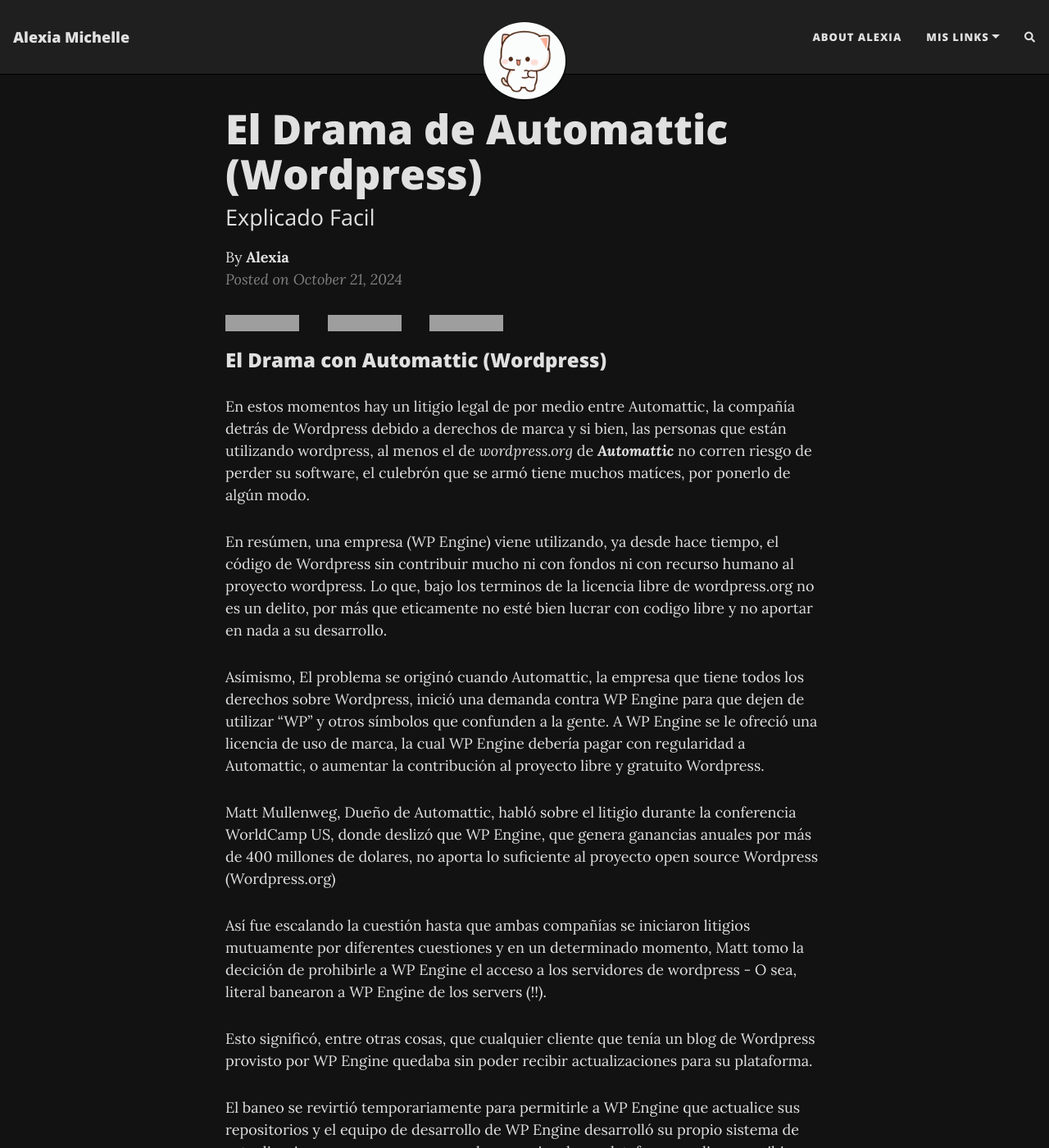
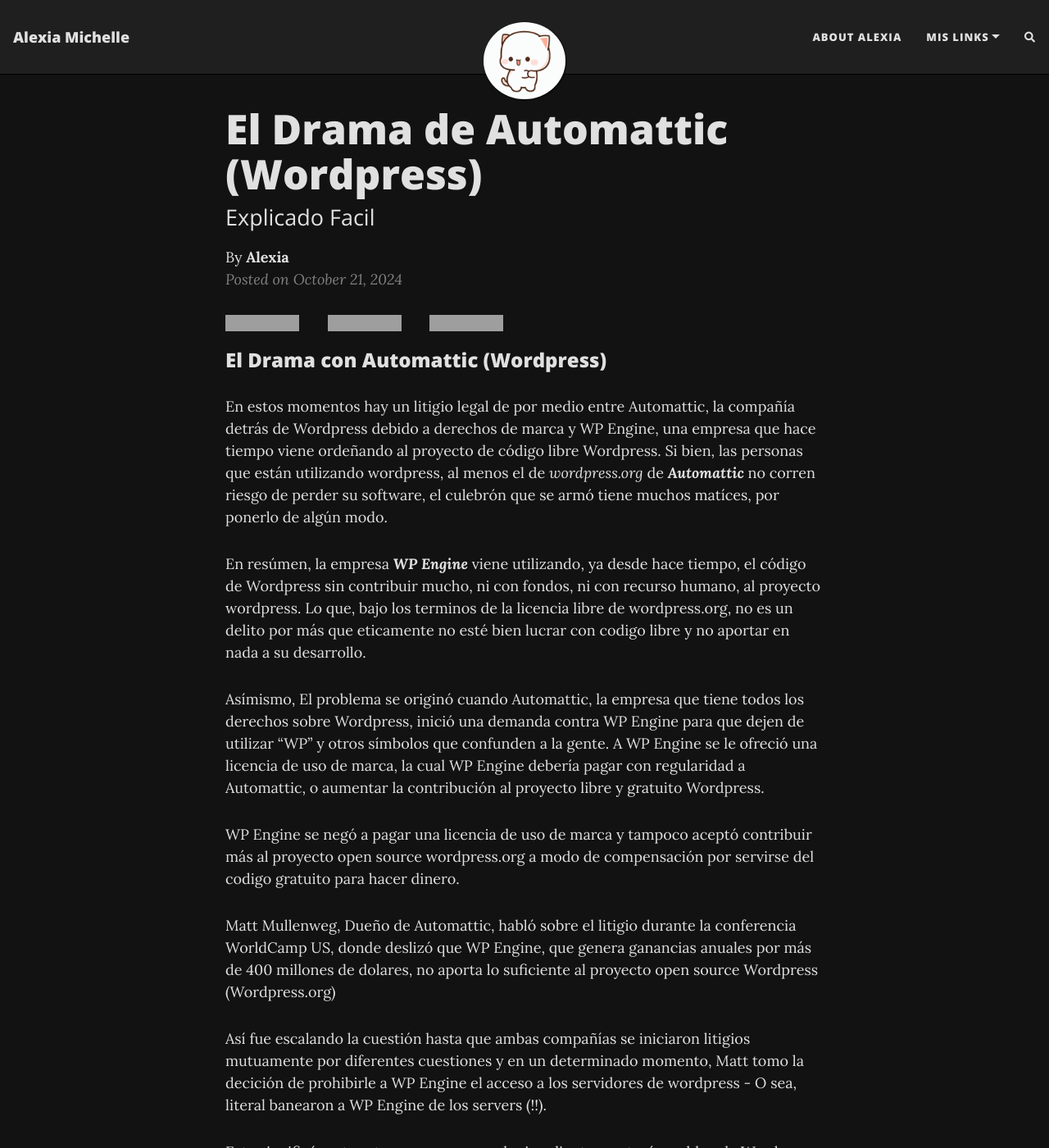
Before and after one commit to lachicadesistemas/lachicadesistemas.github.io, a Jekyll site: the page built from _posts/2024-10-21-el-drama-con-wordpress-explicado-facil.md, in a window 1280 px wide and 1400 px high. Shown: the whole window at 82% size. Built offline with Jekyll 4.4.1, drawn with Linux system fonts in a browser that asks for light colours; nearby versions of some CDN libraries; comment, search, counter and statistics services are not loaded; some of the changed text lies outside the part shown; grey boxes are pictures that could not be loaded.

Commit message:
Update 2024-10-21-el-drama-con-wordpress-explicado-facil.md

```diff
--- a/_posts/2024-10-21-el-drama-con-wordpress-explicado-facil.md
+++ b/_posts/2024-10-21-el-drama-con-wordpress-explicado-facil.md
@@ -15,16 +15,18 @@
 ### El Drama con Automattic (Wordpress)
 
 En estos momentos hay un litigio legal de por medio entre Automattic, la compañía detrás de Wordpress debido a derechos de
-marca y si bien, las personas que están utilizando wordpress, al menos el de _wordpress.org_ de
+marca y  WP Engine, una empresa que hace tiempo viene ordeñando al proyecto de código libre Wordpress. Si bien, las personas que están utilizando wordpress, al menos el de _wordpress.org_ de
 _**Automattic**_ no corren riesgo de perder su software, el culebrón que se armó tiene muchos matíces, por ponerlo de algún
 modo.
 
-En resúmen, una empresa (WP Engine) viene utilizando, ya desde hace tiempo, el código de Wordpress sin contribuir mucho ni con fondos ni
-con recurso humano al proyecto wordpress. Lo que, bajo los terminos de la licencia libre de wordpress.org no es un delito, por
+En resúmen, la empresa _**WP Engine**_ viene utilizando, ya desde hace tiempo, el código de Wordpress sin contribuir mucho, ni con fondos, ni
+con recurso humano, al proyecto wordpress. Lo que, bajo los terminos de la licencia libre de wordpress.org, no es un delito por
 más que eticamente no esté bien lucrar con codigo libre y no aportar en nada a su desarrollo.
 
 Asímismo, El problema se originó cuando Automattic, la empresa que tiene todos los derechos sobre Wordpress, inició una demanda
 contra WP Engine para que dejen de utilizar "WP" y otros símbolos que confunden a la gente. A WP Engine se le ofreció una licencia de uso de marca, la cual WP Engine debería pagar con regularidad a Automattic, o aumentar la contribución al proyecto libre y gratuito Wordpress.
+
+WP Engine se negó a pagar una licencia de uso de marca y tampoco aceptó contribuir más al proyecto open source wordpress.org a modo de compensación por servirse del codigo gratuito para hacer dinero.
 
 Matt Mullenweg, Dueño de Automattic, habló sobre el litigio durante la conferencia WorldCamp US, donde deslizó que WP Engine, que genera ganancias anuales por más de 400 millones de dolares, no aporta lo suficiente al proyecto open source Wordpress (Wordpress.org)
 
@@ -50,6 +52,8 @@
 
 El plugin original de WP Engine fue dado de baja sin justificaciones adicionales en wordpress.org
 
+Todo parece indicar que tanto Automattic como WP Engine quieren ir a fondo en esta escaramuza y no sabemos muy bien que resolverá la corte al respecto, todavía.
+
 
 Así que ahora conocen el culebrón. Yo no puedo tomar una posición al respecto, pero desde mi lugar, como voluntaria en
 varios proyectos de software libre, les puedo decir, con total honestidad, que siempre se intenta incentivar a quienes sacan
```
